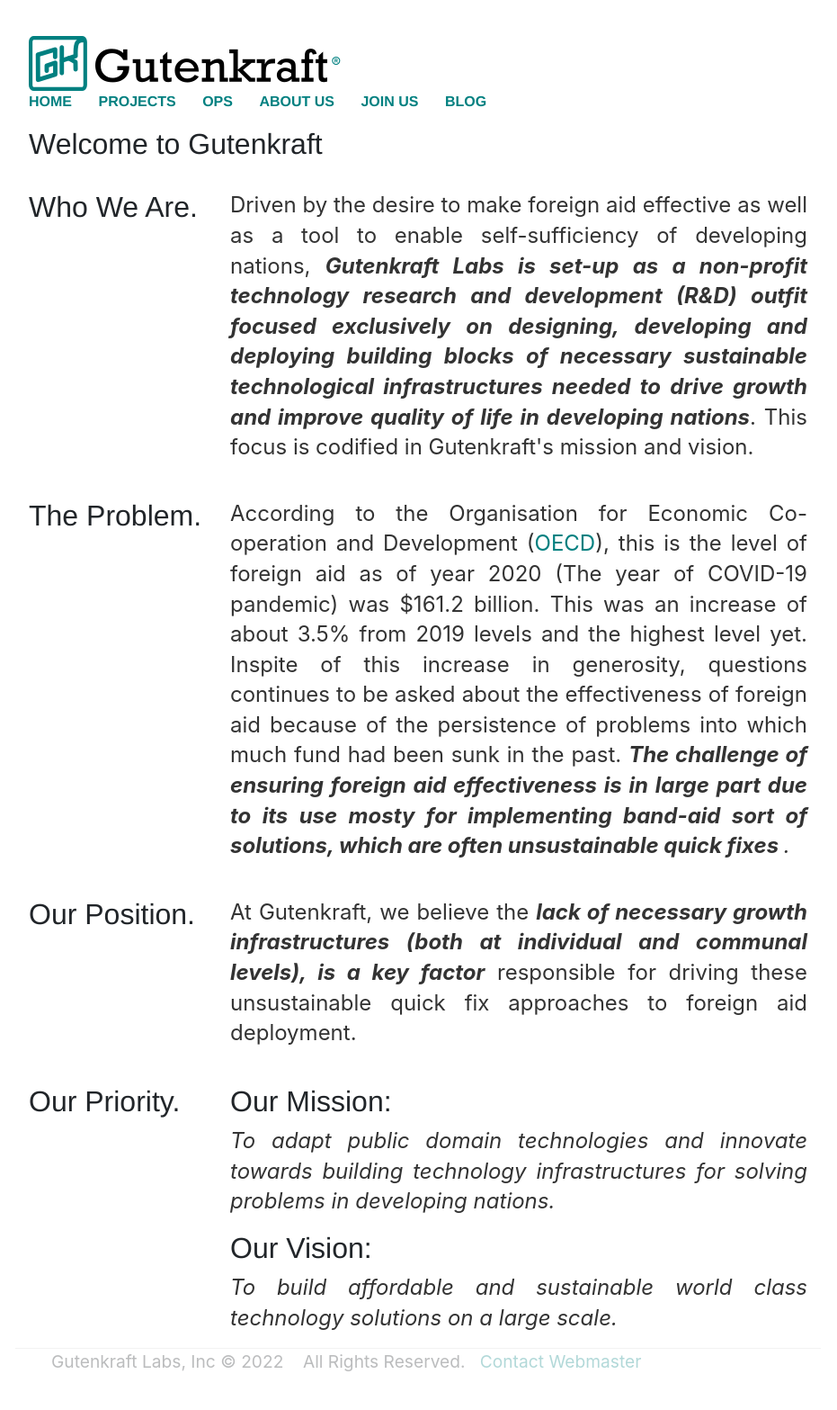
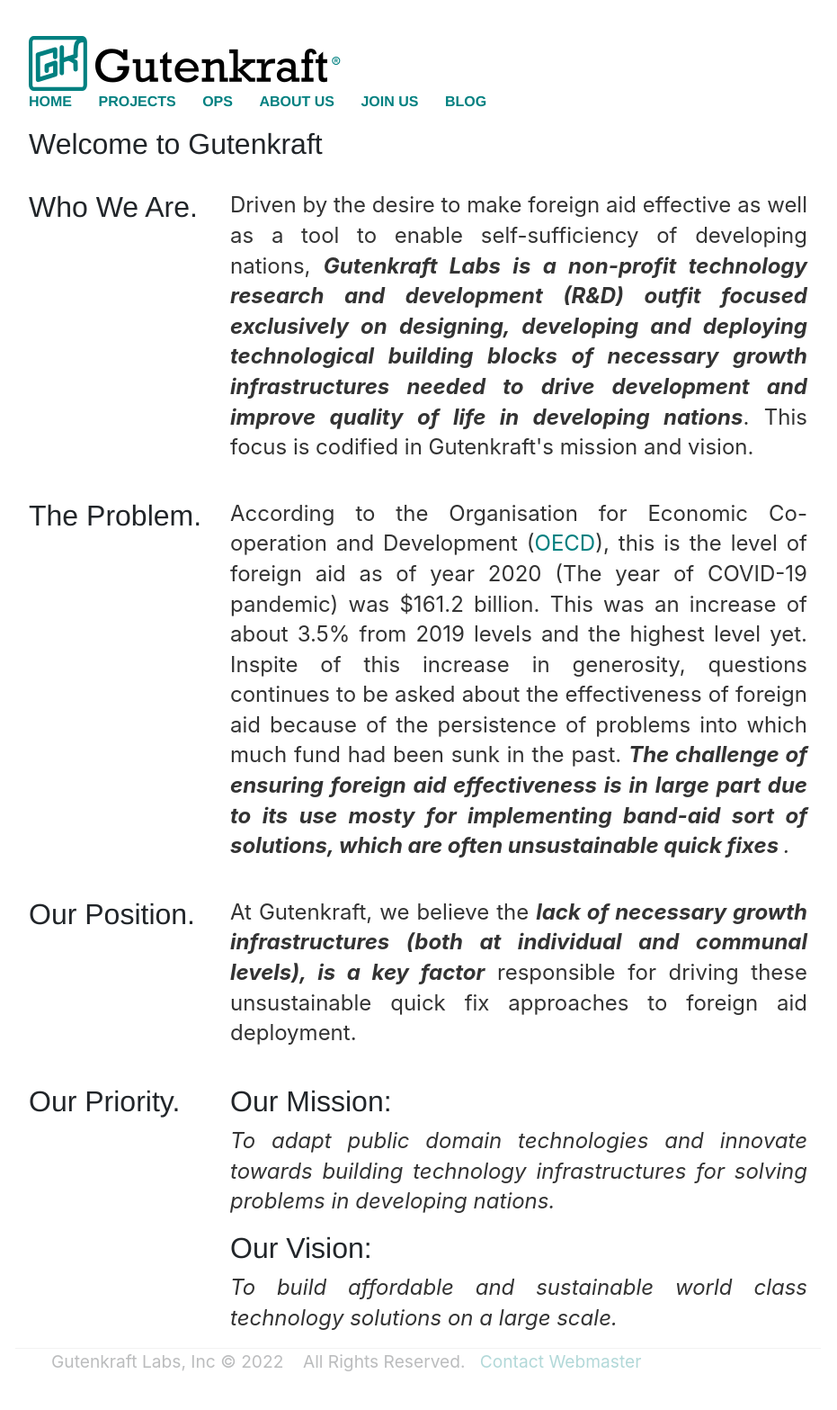
Before and after one commit to oferonmi/datafilik.github.io, a Jekyll site: the page built from index.html, in a window 1280 px wide. Shown: the whole page at 90% size, without its empty margins (175-1106 px from the left). Built offline with Jekyll 4.4.1, drawn with Linux system fonts in a browser that asks for light colours.

Commit message:
content update

```diff
--- a/index.html
+++ b/index.html
@@ -13,7 +13,7 @@ title: Gutenkraft - Adapt and Innovate for growth
 		</div>
 		<div class="col-9 text-start">
 			<p class="fs-2" align="justify">
-				Driven by the desire to make foreign aid effective as well as a tool to enable self-sufficiency of developing nations, <em><b>Gutenkraft Labs is set-up as a non-profit technology research and development (R&D) outfit focused exclusively on designing, developing and deploying building blocks of necessary sustainable technological infrastructures needed to drive growth and improve quality of life in developing nations</b></em>. This focus is codified in Gutenkraft's mission and vision.
+				Driven by the desire to make foreign aid effective as well as a tool to enable self-sufficiency of developing nations, <em><b>Gutenkraft Labs is a non-profit technology research and development (R&D) outfit focused exclusively on designing, developing and deploying technological building blocks of necessary growth  infrastructures needed to drive development and improve quality of life in developing nations</b></em>. This focus is codified in Gutenkraft's mission and vision.
 			</p>
 		</div>
 	</div><br>
```
